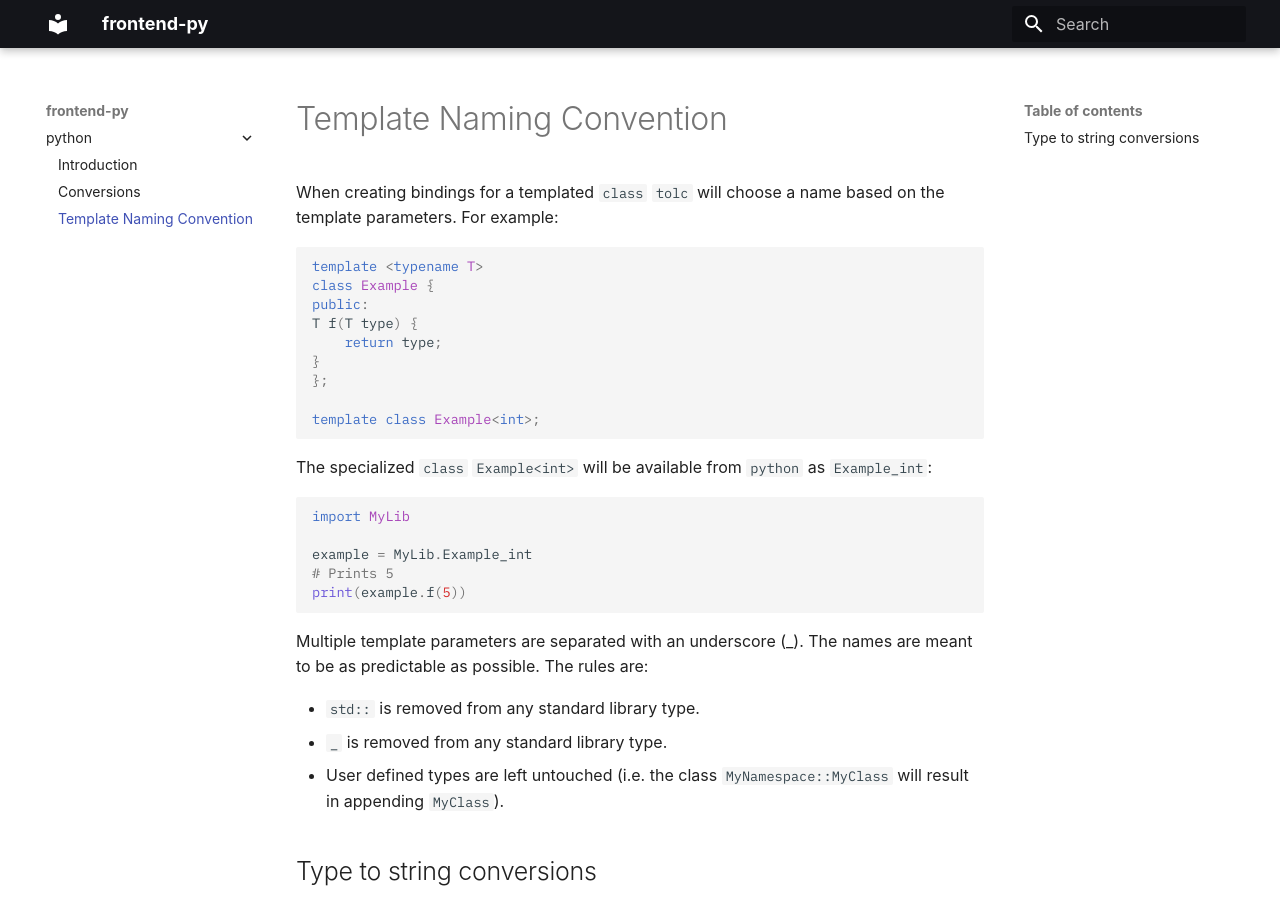
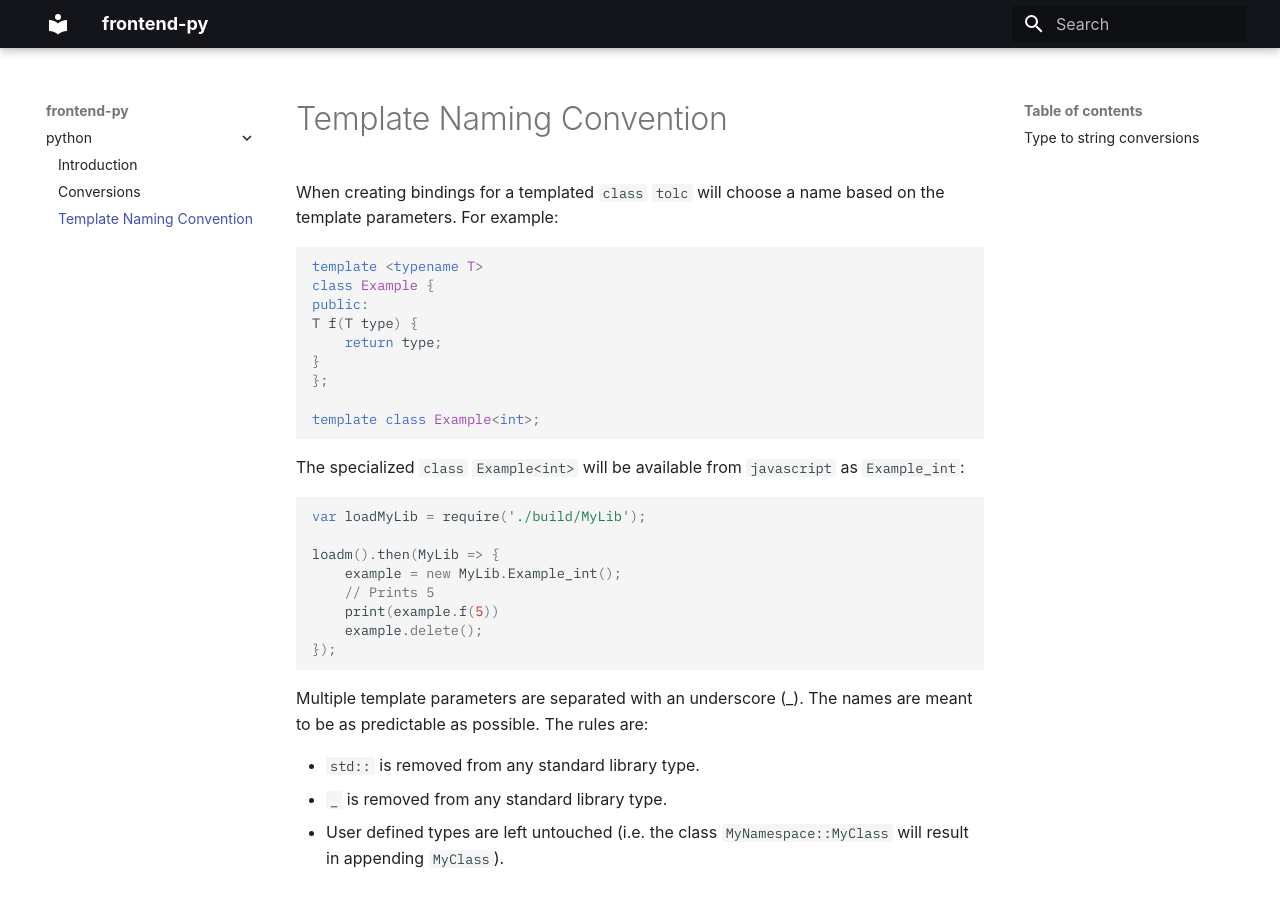
Before and after one commit to Tolc-Software/frontend.wasm, an MkDocs documentation site: the page built from docs/public/template_naming_convention.md, in a window 1280 px wide and 900 px high. Built offline with MkDocs 1.6.1 and Material for MkDocs 9.7.7, drawn with Linux system fonts in a browser that asks for light colours; some web fonts are replaced; some of the changed text lies outside the part shown.

Commit message:
Convert the example to javascript
* Add Integral type conversion

````diff
--- a/docs/public/template_naming_convention.md
+++ b/docs/public/template_naming_convention.md
@@ -15,14 +15,17 @@ T f(T type) {
 template class Example<int>;
 ```
 
-The specialized `class` `Example<int>` will be available from `python` as `Example_int`:
+The specialized `class` `Example<int>` will be available from `javascript` as `Example_int`:
 
-```python
-import MyLib
+```javascript
+var loadMyLib = require('./build/MyLib');
 
-example = MyLib.Example_int
-# Prints 5
-print(example.f(5))
+loadm().then(MyLib => {
+	example = new MyLib.Example_int();
+	// Prints 5
+	print(example.f(5))
+	example.delete();
+});
 ```
 
 Multiple template parameters are separated with an underscore (_).
@@ -82,3 +86,5 @@ The names are meant to be as predictable as possible. The rules are:
 | unsigned long long int          | unsignedlonglongint      |
 | unsigned short int              | unsignedshortint         |
 | wchar\_t                        | wchart                   |
+
+\* For example the `3` in `MyClass<std::array<int, 3>>` results in `MyClass_array_int_3`.
````
Also changed, not shown: other parts of docs/public/template_naming_convention.md (+1 -0 lines).
